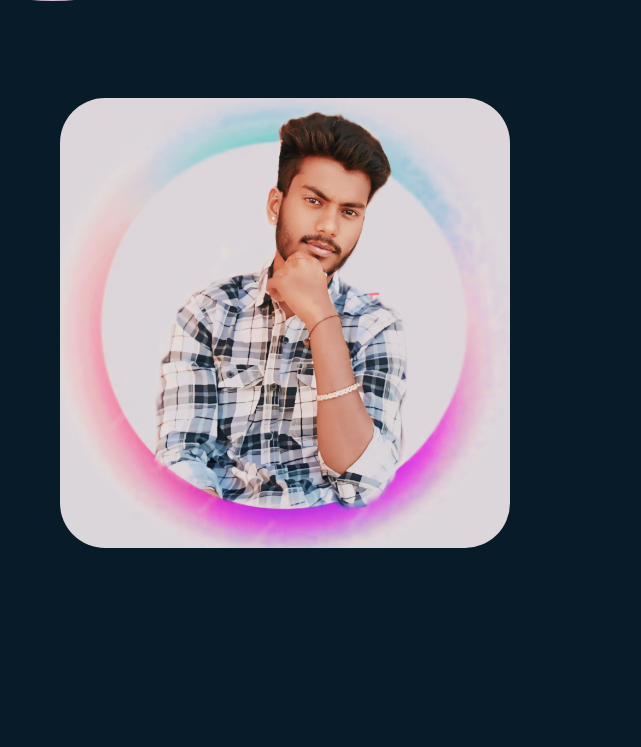
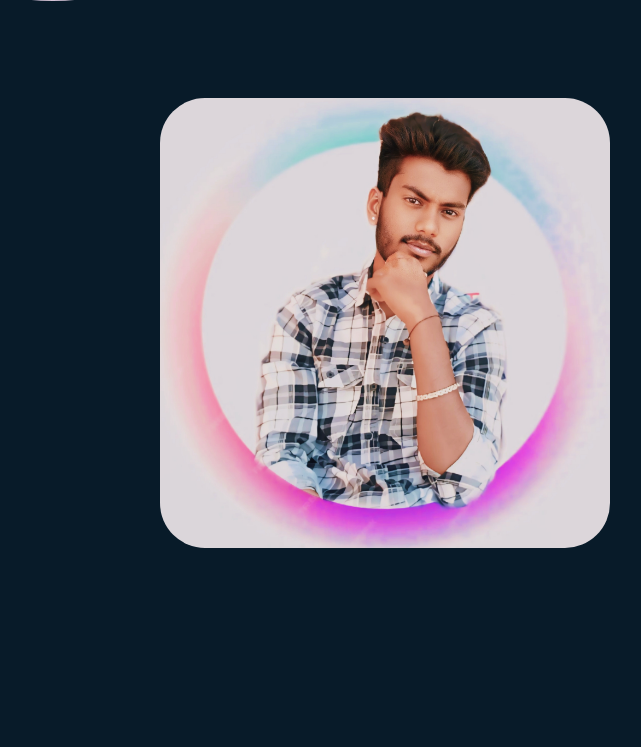
Before and after one commit to teluguabbai/myproject, a Django app: template templates/home.html in a window 1280 px wide. Shown: the part 882-1629 px from the top of the page, without its empty margins (325-966 px from the left). Run offline with Django 5.2, Linux system fonts and the light colour scheme; the template is opened without the code that fills it, so the values that code supplies are empty; some libraries are stand-ins or nearby versions.

Commit message:
Update home.html

```diff
--- a/templates/home.html
+++ b/templates/home.html
@@ -99,6 +99,7 @@
                         display: inline;
                         border-radius: 10%;
                         margin: auto;
+                         margin-left: 100px;
 
                         margin-top: 20px;
 
```
